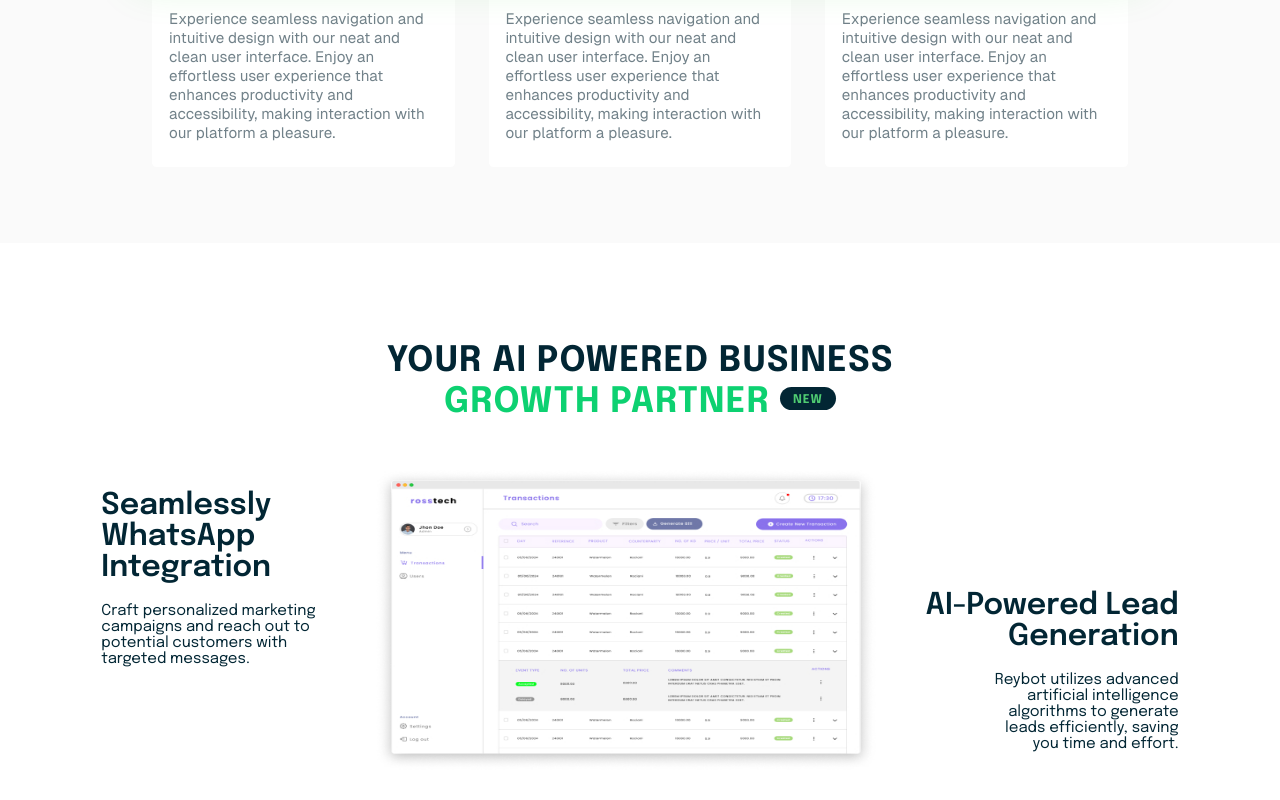
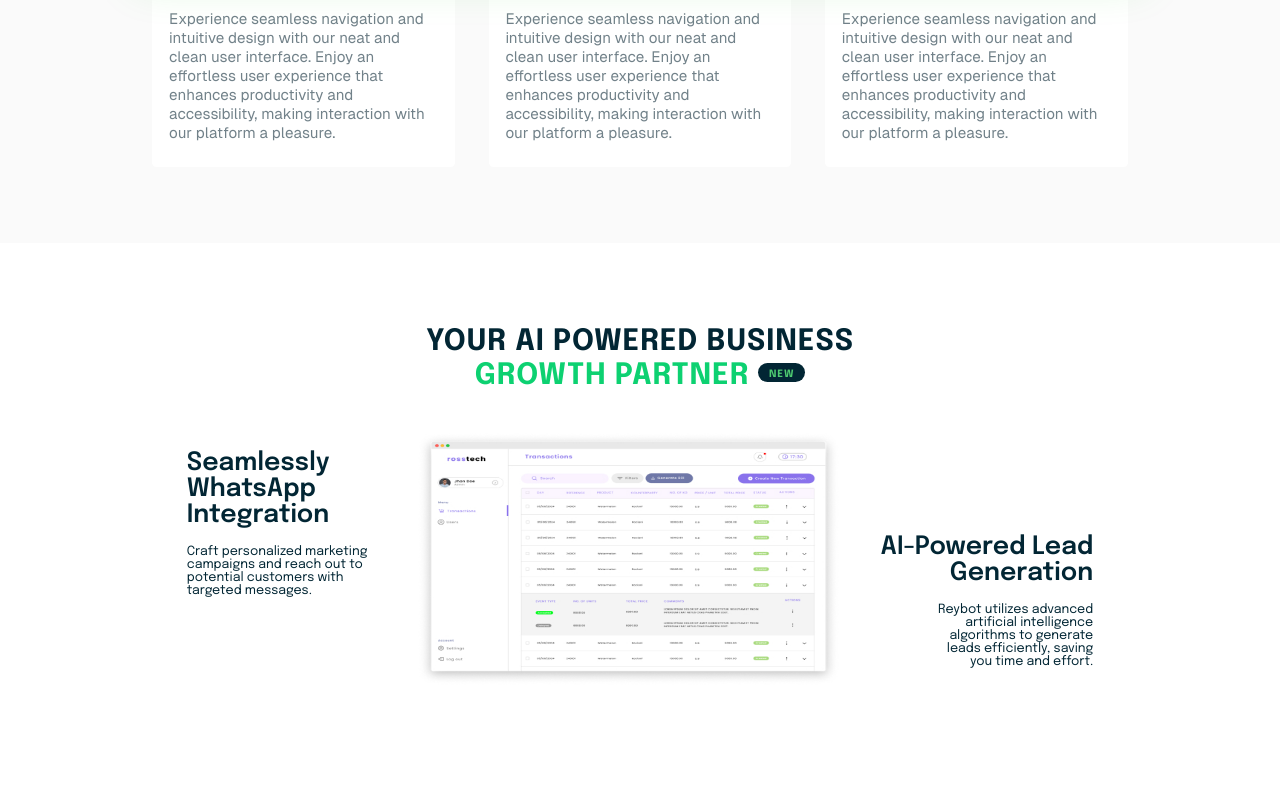
Before and after one commit to Aditya-0712/Reybot, a React (Create React App) app: page / in a window 1280 px wide. Shown: the part 1859-2659 px from the top of the page. After the commit the page ends 2628 px from the top, so only its background shows below. Built offline with nearby package versions, Linux system fonts and the light colour scheme.

Commit message:
section 5 done

```diff
--- a/src/Landing Page/components/section5/Section5.jsx
+++ b/src/Landing Page/components/section5/Section5.jsx
@@ -5,7 +5,7 @@ function Section5(){
     return (
         <div className="section5">
             <p className="heading">YOUR AI POWERED BUSINESS</p>
-            <p className="heading" style={{color:"#0DD171", marginTop:"5px"}}>GROWTH PARTNER <span>NEW</span></p>
+            <p className="heading" style={{color:"#0DD171", marginTop:"0.329vw"}}>GROWTH PARTNER <span>NEW</span></p>
 
             <div className="unit">
                 <div className="leftp">
--- a/src/Landing Page/components/section5/section5.css
+++ b/src/Landing Page/components/section5/section5.css
@@ -7,53 +7,53 @@
 
 .section5 .heading{
     display: flex;
-    font:35px epilogue-bold;
+    font:2.3vw epilogue-bold;
     color:#022634;
-    margin:100px auto 0 auto;
-    letter-spacing: 1px;
+    margin:6.57vw auto 0 auto;
+    letter-spacing: 0.07vw;
 }
 
 .section5 .heading span{
     display: flex;
-    font-size: 12px;
+    font-size: 0.79vw;
     color:#4ECB71;
     border-radius: 50px;
     background-color: #022634;
-    padding: 7px 13px 4px 13px;
-    margin:auto 0 10px 10px;
+    padding: 0.46vw 0.86vw 0.26vw 0.86vw;
+    margin:auto 0 0.66vw 0.66vw;
 }
 
 .section5 .unit{
     display:flex;
-    margin:50px auto 100px auto;
+    margin:3.29vw auto 6.57vw auto;
 }
 
-.section5 .unit .leftp{display: flex; flex-direction: column; margin: 20px 0 auto 0;}
+.section5 .unit .leftp{display: flex; flex-direction: column; margin: 1.31vw 0 auto 0;}
 
 .section5 .unit .leftp p:nth-child(1), .section5 .unit .rightp p:nth-child(1){
-    font:30px epilogue-semibold;
+    font:1.97vw epilogue-semibold;
     color:#022634;
     margin:0 auto 0 0;
 }
 
 .section5 .unit .leftp p:nth-child(2), .section5 .unit .rightp p:nth-child(2){
-    font:15px epilogue-reg;
+    font:0.99vw epilogue-reg;
     color:#022634;
-    margin:20px auto 0 0;
+    margin:1.31vw auto 0 0;
 }
 
 .section5 .unit img{
-    width: 500px;
-    height: 300px;
-    margin:0 0 0 60px;
+    width: 32.86vw;
+    height: 19.72vw;
+    margin:0 0 0 3.94vw;
 }
 
 .section5 .unit .rightp p:nth-child(1){
-    margin:120px 0 0 50px;
+    margin:7.89vw 0 0 3.29vw;
     text-align: right;
 }
 
 .section5 .unit .rightp p:nth-child(2){
-    margin:20px 0 0 auto;
+    margin:1.31vw 0 0 auto;
     text-align: right;
 }
```
